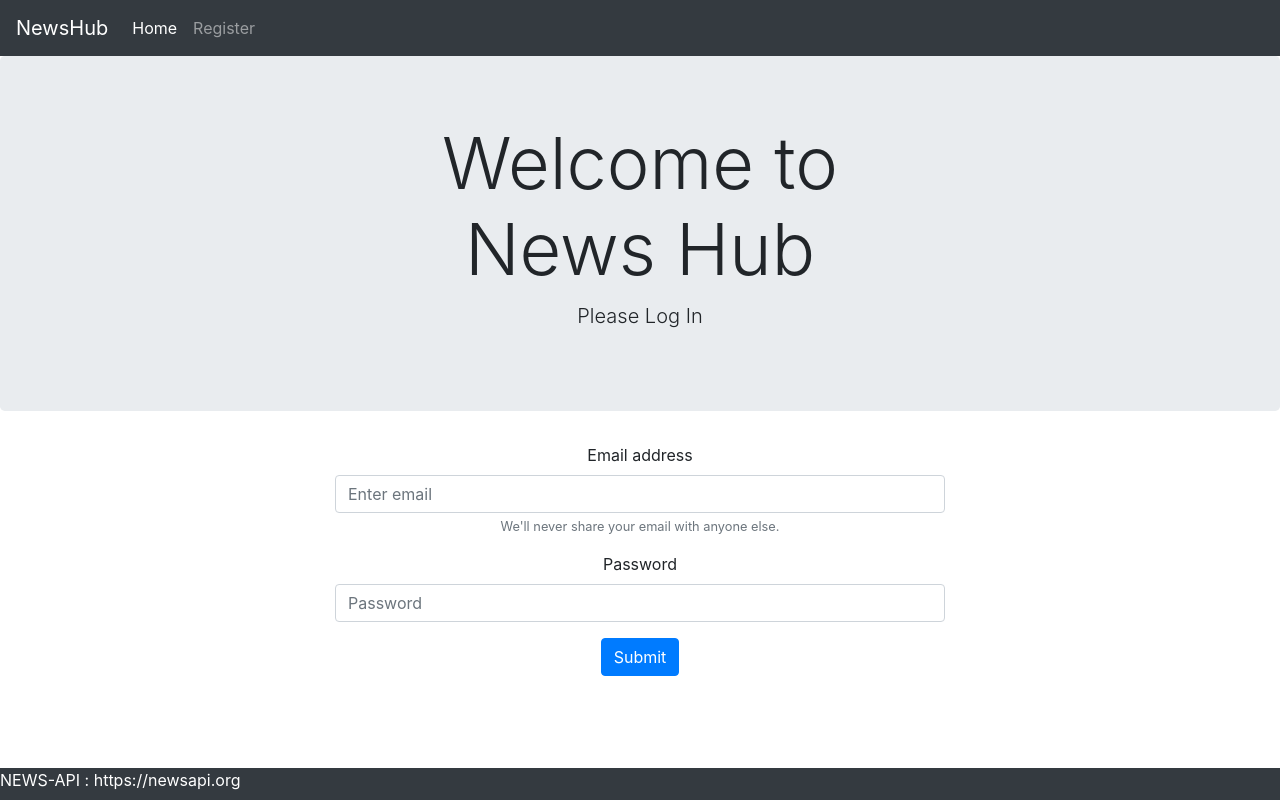
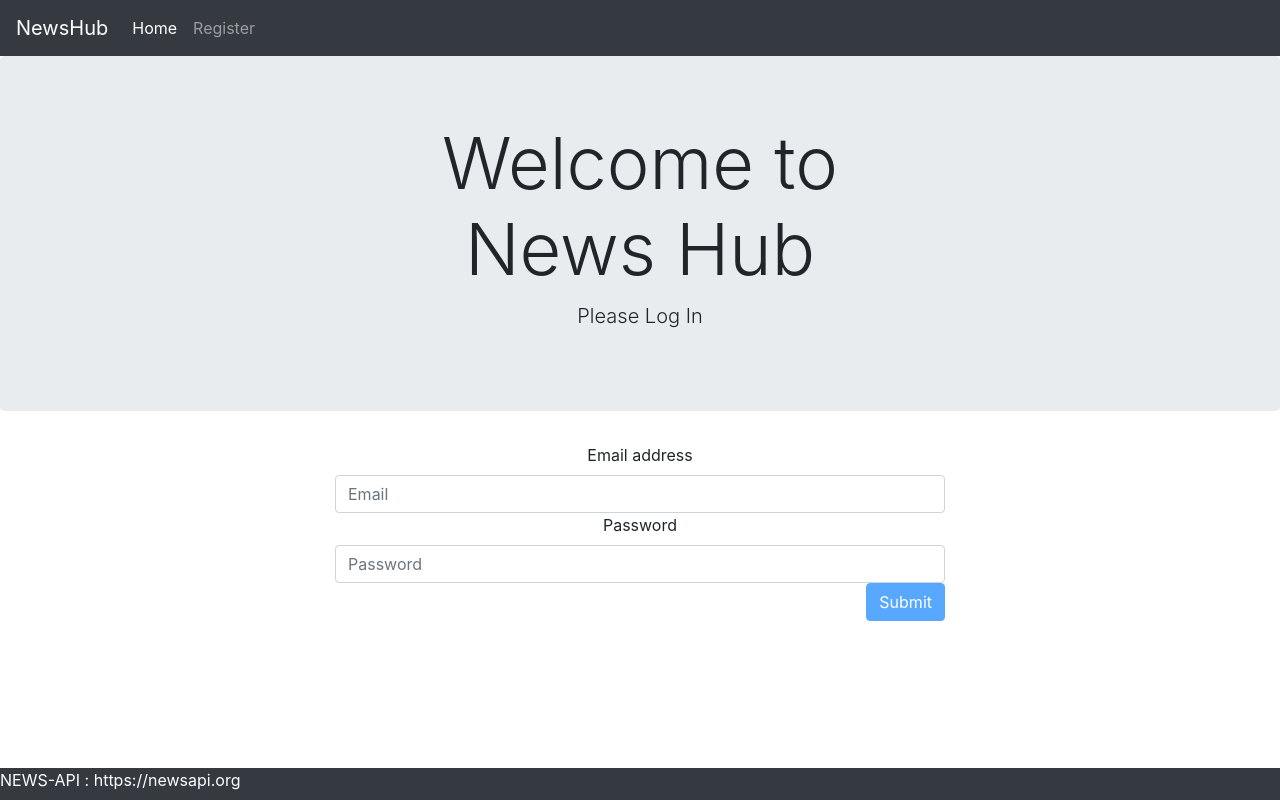
Before and after one commit to prathv/NewsHub, an Angular app: page /login in a window 1280 px wide. Built offline with nearby package versions, Linux system fonts and the light colour scheme.

Commit message:
Validations and UI changes

```diff
--- a/db.json
+++ b/db.json
@@ -25,6 +25,11 @@
       "name": "Rai",
       "password": "1234",
       "email": "rai@gmail.com"
+    },
+    {
+      "name": "Prathveer",
+      "password": "1234",
+      "email": "pattytest@gmail.com"
     }
   ],
   "count": 0
--- a/src/app/home-screen/home-screen.component.ts
+++ b/src/app/home-screen/home-screen.component.ts
@@ -19,21 +19,18 @@ export class HomeScreenComponent implements OnInit {
 
   ngOnInit() {
     this.nav.show();
-    console.log(this.session.getAuthStatus());
     if(!this.session.getAuthStatus()){
       this.router.navigate(['login']);
     }
 
     this.dataservice.getSources().subscribe((resp)=>{
         var self = this;
-        console.log(resp);
         self.newsSources=resp.sources;
     })
   }
   select(data){
-    console.log(data);
+    if(this.selected.length < 5 && !this.selected.includes(data.source.id))
     this.selected.push(data.source.id);
-
   }
 
   viewSaved(){
@@ -42,12 +39,10 @@ export class HomeScreenComponent implements OnInit {
 
   display(){
     this.sources = this.selected.join();
-    console.log(this.sources);
     this.router.navigate(['detailed',this.sources]);
   }
 
   displayOne(data){
-    console.log(data);
     this.router.navigate(['detailed',data.source.id]);
   }
 }
--- a/src/app/login/login.component.html
+++ b/src/app/login/login.component.html
@@ -7,19 +7,19 @@
 
 
 <div class="container">
-<form>
-  <div class="form-group">
-    <label for="exampleInputEmail1">Email address</label>
-    <input type="email" class="form-control" id="email" #em1="ngModel" name="email" [(ngModel)]="email" aria-describedby="emailHelp" placeholder="Enter email" >
-    <small id="emailHelp" class="form-text text-muted">We'll never share your email with anyone else.</small>
-    <span class="validation" *ngIf="!em1.valid&&em1.touched">Invalid email</span>
+<form #frm="ngForm">
+   <div>
+    <label for="exampleInputEmail1" >Email address</label>
+      <input type="email" class="form-control" [(ngModel)]='email' #em1="ngModel" name="email" placeholder="Email" required pattern="^\w+([\.-]?\w+)*@\w+([\.-]?\w+)*(\.\w{2,3})+$">
+      <span class="alert alert-danger" style="float:right" *ngIf="!em1.valid&&em1.touched">Invalid email</span>
+    </div>
 
+  <div>
+    <label for="exampleInputPassword1">Password</label>
+    <input type="password" class="form-control" id="password" name="password"  [(ngModel)]='password' placeholder="Password" required #pass1="ngModel">
+    <span class="alert alert-danger" style="float:right" *ngIf="!pass1.valid&&pass1.touched">Required</span>
   </div>
-  <div class="form-group">
-    <label for="exampleInputPassword1">Password</label>
-    <input type="password" class="form-control" id="password" name="password" [(ngModel)]="password" placeholder="Password">
-  </div>
-  <button type="submit" class="btn btn-primary" (click)="login()">Submit</button>
+  <button style="float:right" [disabled]="!(em1.valid&&pass1.valid)" type="submit" class="btn btn-primary" (click)="login()">Submit</button>
 </form>
 <pre id="status"></pre>
 </div>
--- a/src/app/login/login.component.ts
+++ b/src/app/login/login.component.ts
@@ -41,6 +41,9 @@ NotShowNav:boolean = false;
    })
  }
 
+log(state){
+  console.log(state);
+}
  proceed(){
    this.router.navigate(['/home']);
  }
--- a/src/app/register/register.component.html
+++ b/src/app/register/register.component.html
@@ -10,15 +10,17 @@
     <label for="name">Name</label>
     <input type="text" class="form-control" id="name" name="name" [(ngModel)]="name" placeholder="Enter Name">
   </div>
-  <div class="form-group">
-    <label for="exampleInputEmail1">Email address</label>
-    <input type="email" class="form-control" id="email" name="password" [(ngModel)]="email" aria-describedby="emailHelp" placeholder="Enter email">
-    <small id="emailHelp" class="form-text text-muted">We'll never share your email with anyone else.</small>
-  </div>
-  <div class="form-group">
-    <label for="exampleInputPassword1">Password</label>
-    <input type="password" class="form-control" id="password" name="password" [(ngModel)]="password" placeholder="Password">
-  </div>
-  <button type="submit" class="btn btn-primary" (click)="register()" >Submit</button>
+    <div>
+   <label for="exampleInputEmail1">Email address</label>
+     <input type="email" class="form-control" [(ngModel)]='email' #em1="ngModel" name="email" placeholder="Email" required pattern="^\w+([\.-]?\w+)*@\w+([\.-]?\w+)*(\.\w{2,3})+$">
+     <span class="alert alert-danger" style="float:right" *ngIf="!em1.valid&&em1.touched">Invalid email</span>
+   </div>
+   <div>
+     <label for="exampleInputPassword1">Password</label>
+     <input type="password" class="form-control" id="password" name="password"  [(ngModel)]='password' placeholder="Password" required #pass1="ngModel">
+     <span class="alert alert-danger" style="float:right" *ngIf="!pass1.valid&&pass1.touched">Required</span>
+   </div>
+
+  <button style="float:right" [disabled]="!(em1.valid&&pass1.valid)" type="submit" class="btn btn-primary" (click)="register()" >Submit</button>
 </form>
 </div>
```
